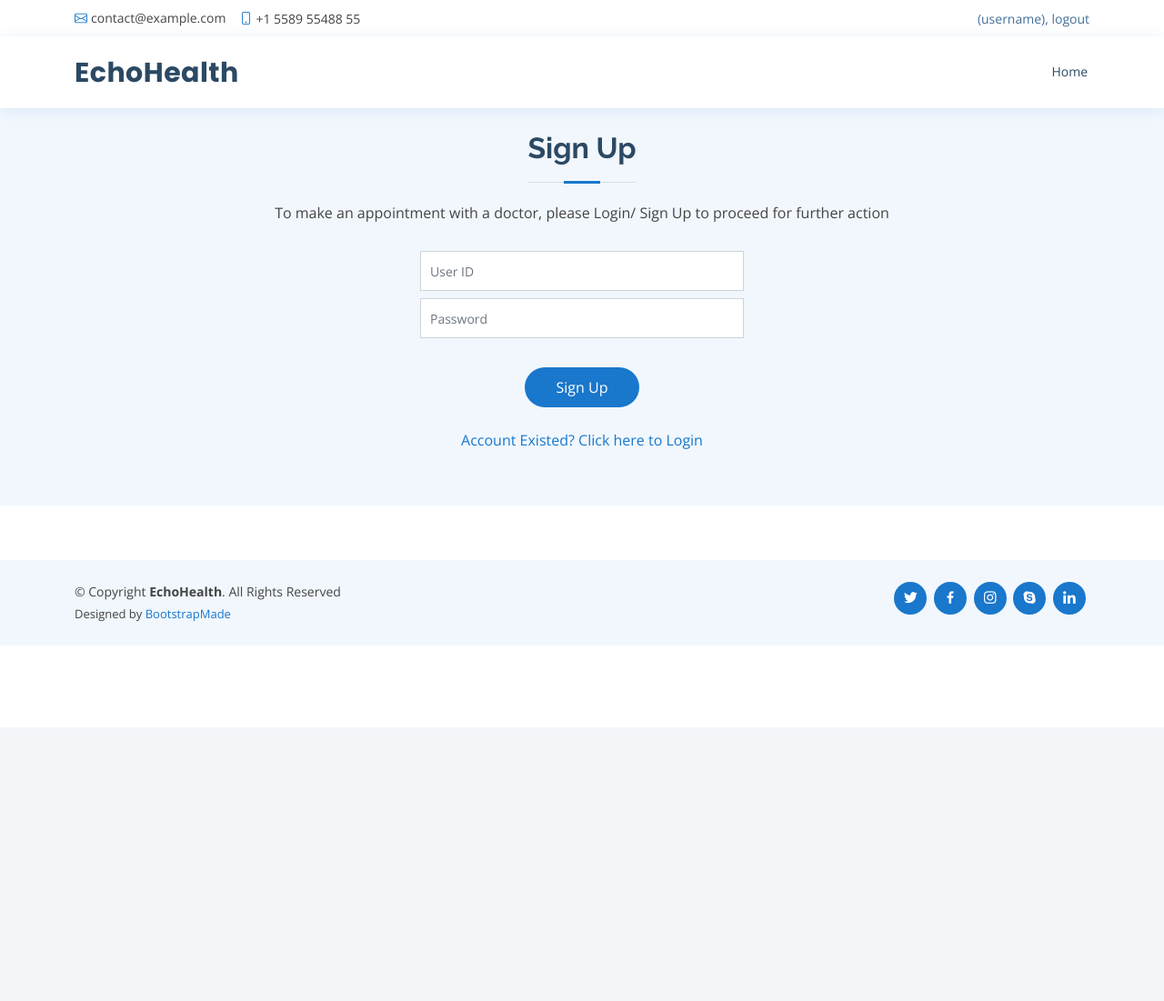
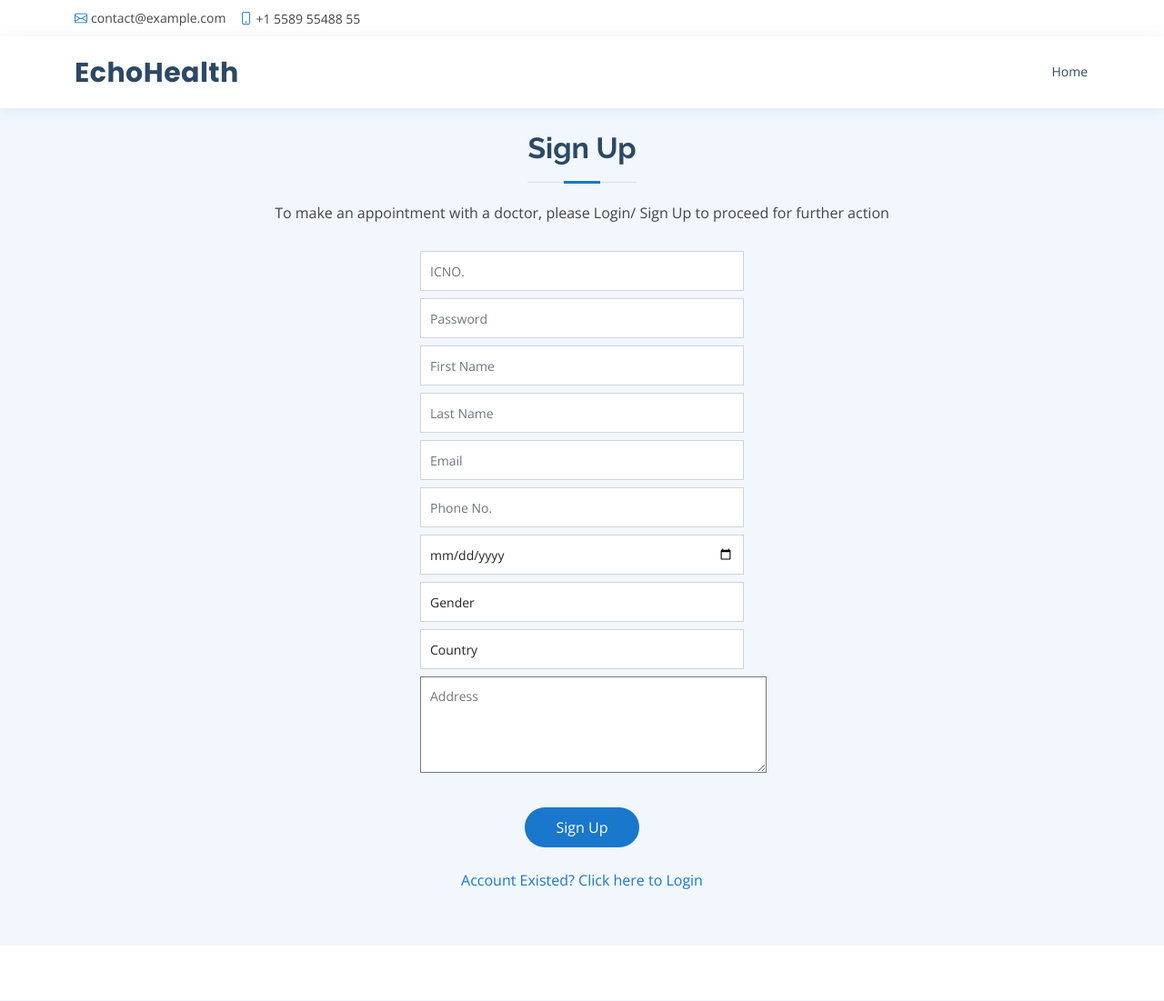
Before and after one commit to limxien20/appointmentSystem, a PHP site: page /patientSignUp.php in a window 1280 px wide. Shown: the top 1101 px of the page at 91% size. Before the commit the page ends 684 px from the top, so only its background shows below. Run offline with PHP 8.4, Linux system fonts and the light colour scheme; data that the repository does not hold is empty.

Commit message:
sign up form interface

```diff
--- a/patients/bot.php
+++ b/patients/bot.php
@@ -1,5 +1,3 @@
-<!-- php start -->
-
 <?php
 
 $conn = mysqli_connect("localhost", "root", "", "onlinebot");
--- a/patients/patientLogin.php
+++ b/patients/patientLogin.php
@@ -78,7 +78,7 @@
             <p>To make an appointment with a doctor, please Login/ Sign Up to proceed for further action </p>
             </div>
 
-            <form action="forms/appointment.php" method="post" role="form" class="php-email-form">
+            <form action="" method="post" role="form" class="php-email-form">
             <div class="row">
                 <div class="col-md-4 offset-md-4 form-group">
                 <input type="text" name="userid" class="form-control" id="userid" placeholder="User ID" >
--- a/patients/patientSignUp.php
+++ b/patients/patientSignUp.php
@@ -1,3 +1,9 @@
+<?php
+    $conn = new mysqli ('localhost', 'root','','health_appointment');
+    $resultSet = $conn->query("SELECT genderId, gender FROM gender");
+    $countryList = $conn->query("SELECT code, country FROM country");
+?>
+
 <!DOCTYPE html>
 <html lang="en">
 
@@ -40,10 +46,7 @@
         <i class="bi bi-envelope"></i> <a href="mailto:contact@example.com">contact@example.com</a>
         <i class="bi bi-phone"></i> +1 5589 55488 55
       </div>
-      <div class="d-none d-lg-flex social-links align-items-center">
-        <a href="#" >(username), logout</a>
 
-      </div>
     </div>
   </div>
 
@@ -76,17 +79,74 @@
             <p>To make an appointment with a doctor, please Login/ Sign Up to proceed for further action </p>
             </div>
 
-            <form action="forms/appointment.php" method="post" role="form" class="php-email-form">
+            <form action="" method="post" role="form" class="php-email-form">
+
             <div class="row">
                 <div class="col-md-4 offset-md-4 form-group">
-                <input type="text" name="userid" class="form-control" id="userid" placeholder="User ID" >
-                <div class="validate"></div>
+                  <input type="text" name="icno" class="form-control" id="icno" placeholder="ICNO.">
                 </div>
             </div>
             <div class="row">
                 <div class="col-md-4 offset-md-4 form-group">
-                <input type="email" class="form-control" name="Password" id="pw" placeholder="Password" data-rule="password" data-msg="Please enter a valid password">
-                <div class="validate"></div>
+                  <input type="pasword" class="form-control" name="Password" id="pw" placeholder="Password" data-rule="password" data-msg="Please enter a valid password">
+                </div>
+            </div>
+            <div class="row">
+                <div class="col-md-4 offset-md-4 form-group">
+                  <input type="text" class="form-control" name="fname" id="fname" placeholder="First Name">
+                </div>
+            </div>
+            <div class="row">
+                <div class="col-md-4 offset-md-4 form-group">
+                  <input type="text" class="form-control" name="lname" id="lname" placeholder="Last Name">
+                </div>
+            </div>
+            <div class="row">
+                <div class="col-md-4 offset-md-4 form-group">
+                  <input type="email" class="form-control" name="email" id="email" placeholder="Email">
+                </div>
+            </div>
+            <div class="row">
+                <div class="col-md-4 offset-md-4 form-group">
+                <input type="tel" class="form-control" id="phone" name="phone" placeholder="Phone No." required>
+                </div>
+            </div>
+            <div class="row">
+                <div class="col-md-4 offset-md-4 form-group">
+                  <input type="date" class="form-control" name="dob" id="dob" placeholder="D.O.B">
+                </div>
+            </div>
+            <div class="row">
+                <div class="col-md-4 offset-md-4 form-group">
+                  <select class="form-control" name="gender" id="gender" placeholder="Gender">
+                    <option value="" disabled="" selected="">Gender</option>
+                      <?php
+                        while($row = $resultSet->fetch_assoc()){
+                          $genderid = $row['genderId'];
+                          $gender = $row['gender'];
+                          echo "<option value='$genderid'> $gender </option>";
+                        }
+                      ?>
+                  </select>
+                </div>
+            </div>
+            <div class="row">
+                <div class="col-md-4 offset-md-4 form-group">
+                  <select class="form-control" name="country" id="country" placeholder="Country">
+                    <option value="" disabled="" selected="">Country</option>
+                      <?php
+                        while($row = $countryList->fetch_assoc()){
+                          $code = $row['code'];
+                          $country = $row['country'];
+                          echo "<option value='$code'> $code  -->  $country </option>";
+                        }
+                      ?>
+                  </select>
+                </div>
+            </div>
+            <div class="row">
+                <div class="col-md-4 offset-md-4 form-group">
+                <textarea id="address" name="address" rows="4" cols="43" placeholder="Address"></textarea>
                 </div>
             </div>
             <br>
```
Also changed, not shown: patients/appointment.php (+13 -70 lines), patients/dbconn.php (renamed from patients/connection/dbconn.php).
